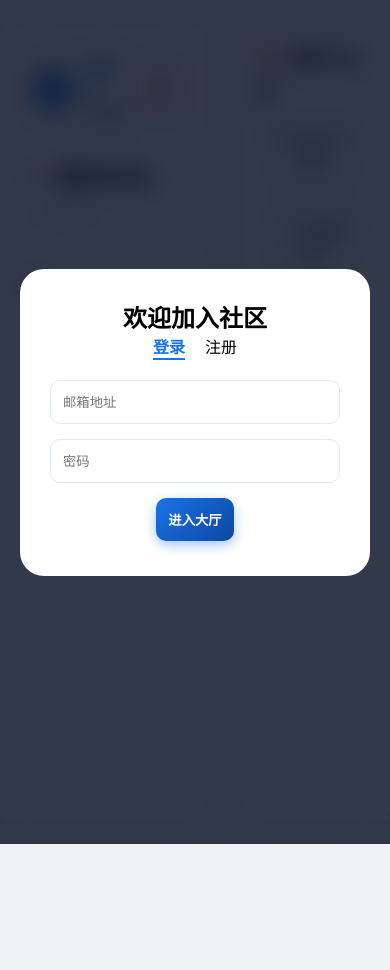
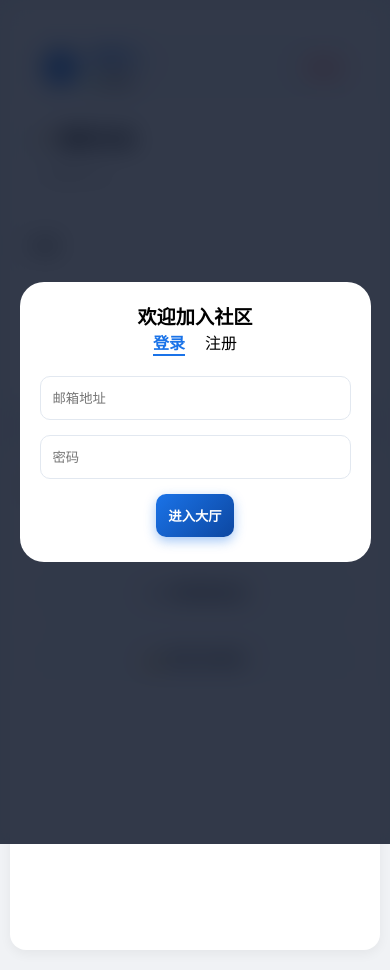
Before and after one commit to tyc654321/my-social-app, a website: page public/index.html in a window 390 px wide. Before the commit the page ends 864 px from the top, so only its background shows below. Drawn offline with Linux system fonts and the light colour scheme.

Commit message:
Add files via upload

```diff
--- a/public/style.css
+++ b/public/style.css
@@ -41,3 +41,40 @@ input, textarea, select { width: 100%; padding: 12px; border: 1px solid #e2e8f0;
 .logout-btn { background: #fee2e2; color: #ef4444; border: none; padding: 5px 10px; border-radius: 8px; cursor: pointer; }
 .room-card { background: #f8fafc; padding: 15px; border-radius: 12px; margin-bottom: 10px; cursor: pointer; border: 1px solid #e2e8f0; text-align: center; }
 .room-card:hover { background: #1a73e8; color: white; }
+/* --- 移动端响应式适配 --- */
+@media (max-width: 768px) {
+    /* 1. 调整主容器，让左右面板变上下排布 */
+    .container {
+        flex-direction: column;
+        margin: 10px;
+        height: auto; /* 高度自适应，防止手机上内容溢出 */
+        overflow-y: visible;
+    }
+
+    /* 2. 让面板占据 100% 宽度 */
+    .left-panel, .right-panel {
+        flex: none;
+        width: 100%;
+        height: auto;
+        min-height: 400px; /* 给面板一个最小高度 */
+        margin-bottom: 20px;
+    }
+
+    /* 3. 针对聊天区域进行特殊处理，确保它在手机上有固定高度 */
+    .right-panel {
+        height: 500px;
+    }
+
+    /* 4. 缩小弹窗宽度，适配小屏幕 */
+    .login-card {
+        width: 90%;
+        padding: 20px;
+    }
+
+    /* 5. 稍微缩小字体和头像，节省空间 */
+    h2 { font-size: 1.2rem; }
+    .avatar-circle { width: 35px; height: 35px; }
+
+    /* 6. 聊天气泡在手机上可以更宽一点 */
+    .chat-bubble { max-width: 90%; }
+}
```
